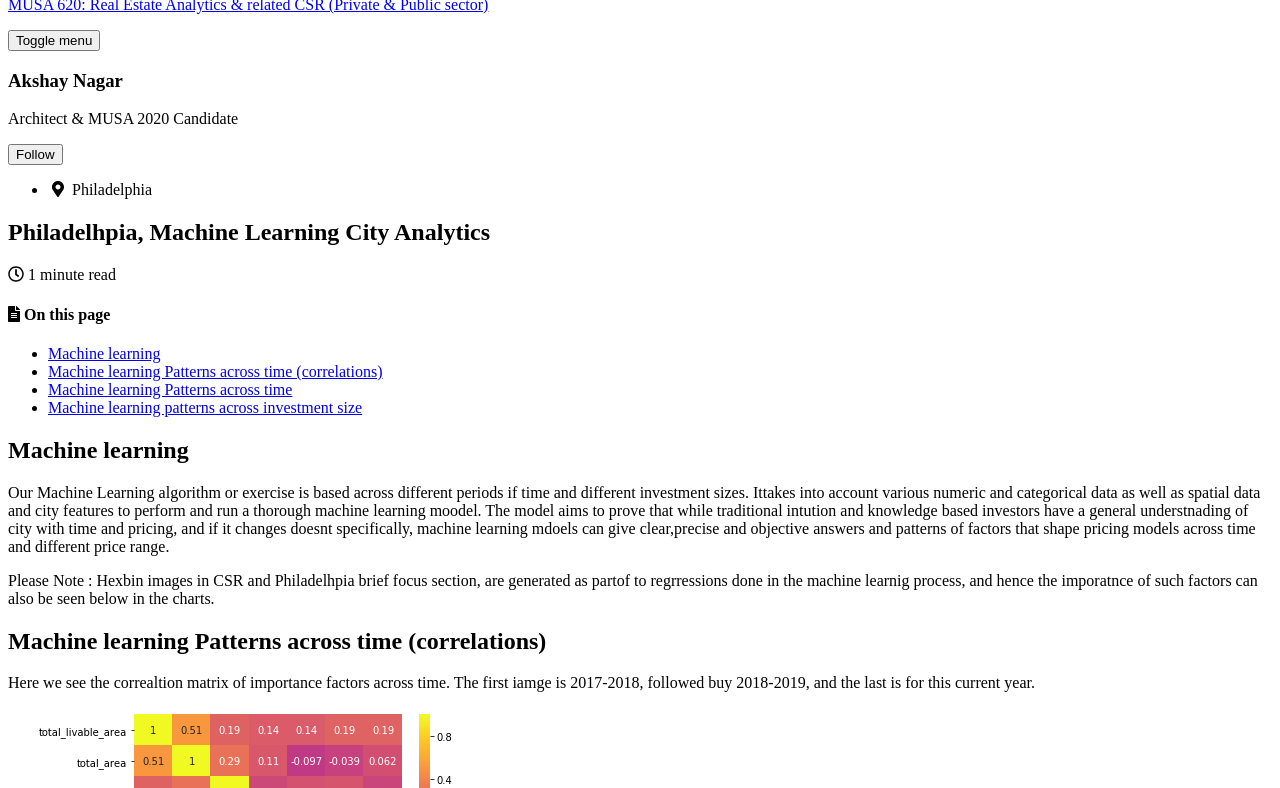
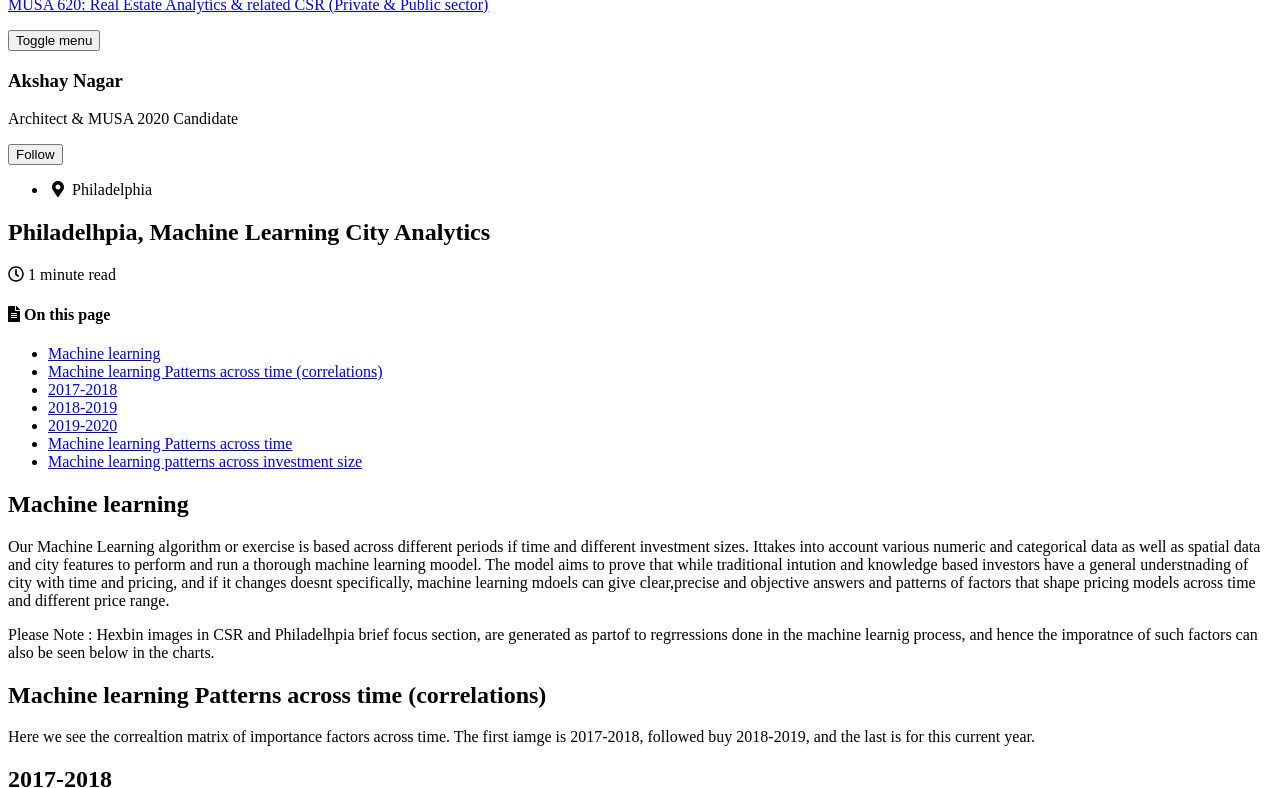
Before and after one commit to akshaynagar26/Pleasework, a Jekyll site: the page built from _posts/2019-04-05-Machine-Learning.md, in a window 1280 px wide and 900 px high, cut to the strip 112-900 px from the top of the window. Built offline with Jekyll 4.4.1, drawn with Linux system fonts in a browser that asks for light colours; cached includes are drawn as plain includes; nearby versions of some CDN libraries.

Commit message:
Update 2019-04-05-Machine-Learning.md

```diff
--- a/_posts/2019-04-05-Machine-Learning.md
+++ b/_posts/2019-04-05-Machine-Learning.md
@@ -22,12 +22,12 @@
 Here we see the correaltion matrix of importance factors across time.
 The first iamge is 2017-2018, followed buy 2018-2019, and the last is for this current year.
 
-
-![heatmap1]({{ site.url }}{{ site.baseurl }}/assets/images/heatmap1.png)2017-2018
-
-![heatmap2]({{ site.url }}{{ site.baseurl }}/assets/images/heatmap2.png)2018-2019
-
-![heatmap3]({{ site.url }}{{ site.baseurl }}/assets/images/heatmap3.png)2019-2020
+## 2017-2018
+![heatmap1]({{ site.url }}{{ site.baseurl }}/assets/images/heatmap1.png)
+## 2018-2019
+![heatmap2]({{ site.url }}{{ site.baseurl }}/assets/images/heatmap2.png)
+## 2019-2020
+![heatmap3]({{ site.url }}{{ site.baseurl }}/assets/images/heatmap3.png)
 
 ## Machine learning Patterns across time
 The following Charts shows importance factors as a result of machine learning for different time periods.
```
